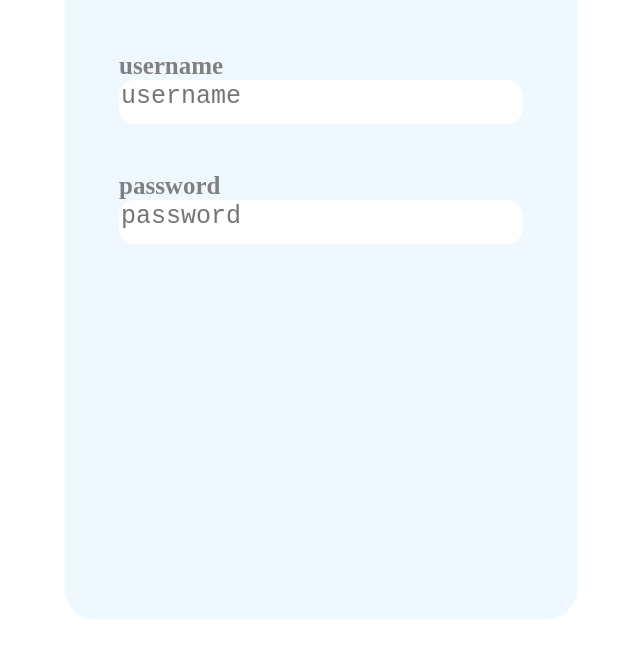
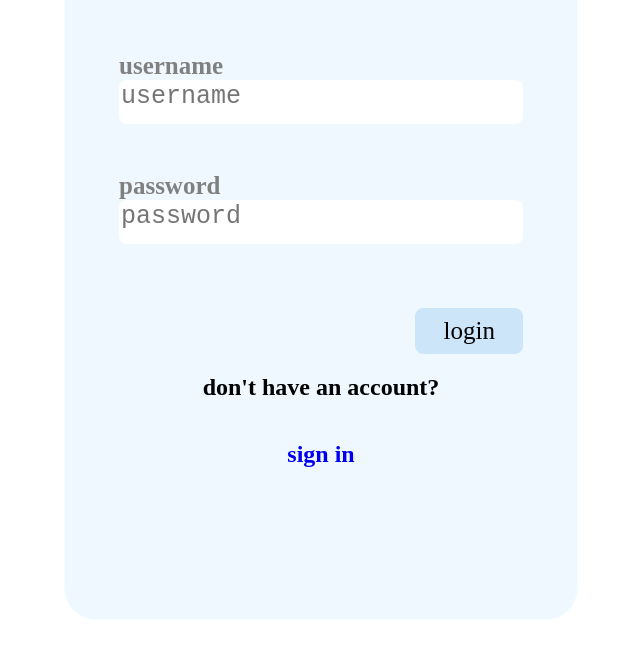
Before and after one commit to roht2103/login-page, a plain HTML site: page index.html in a window 1280 px wide. Shown: the part 150-800 px from the top of the page, without its empty margins (319-959 px from the left). Drawn offline with Linux system fonts and the light colour scheme.

Commit message:
signin-btn added

```diff
--- a/index.html
+++ b/index.html
@@ -29,6 +29,13 @@
             name="Password"
             placeholder="password"
           ></textarea>
+          <div class="login-div-btn">
+            <a href="#" class="login-btn">login</a>
+          </div>
+          <div class="register">
+            <h2>don't have an account?</h2>
+            <h2><a href="#" class="register-btn">sign in</a></h2>
+          </div>
         </div>
       </div>
     </div>
--- a/styles.css
+++ b/styles.css
@@ -32,7 +32,7 @@
     height: 5vh;
     width: 50vh;
     border: 0px;
-    border-radius: 1rem;
+    border-radius: 0.5rem;
     font-size: 25px;
     font-family: monospace;
     resize: none;
@@ -42,7 +42,7 @@
     height: 5vh;
     width: 50vh;
     border: 0px;
-    border-radius: 1rem;
+    border-radius: 0.5rem;
     font-size: 25px;
     font-family: monospace;
     resize: none;
@@ -58,3 +58,33 @@
     font-size: 25px;
     color: gray;
 }
+
+.login-div-btn{
+    display: flex;
+    justify-content: right;
+    margin-top: 8vh;
+}
+
+.login-btn{
+    display: flex;
+    padding: 0.5rem;
+    justify-content: center;
+    text-decoration: none;
+    color: black;
+    border: 1px solid rgb(205, 229, 249);
+    border-radius: 0.5rem;
+    background-color:rgb(205, 229, 249);
+    width: 7vw;
+    font-size: 25px;
+}
+
+.register{
+    display: grid;
+    justify-content: center;
+}
+.register-btn{
+    display: flex;
+    justify-content: center;
+    text-decoration: none;
+    margin-top  : 0%;
+}
```
